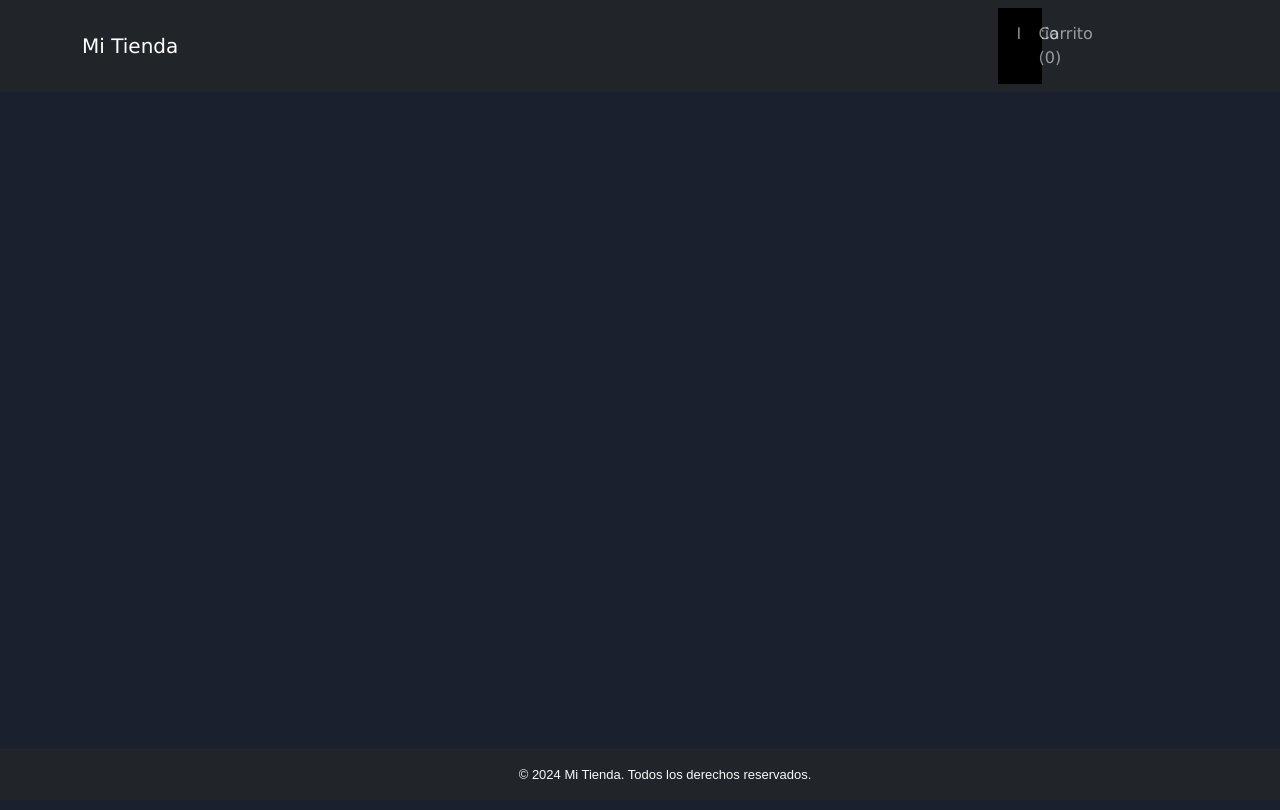
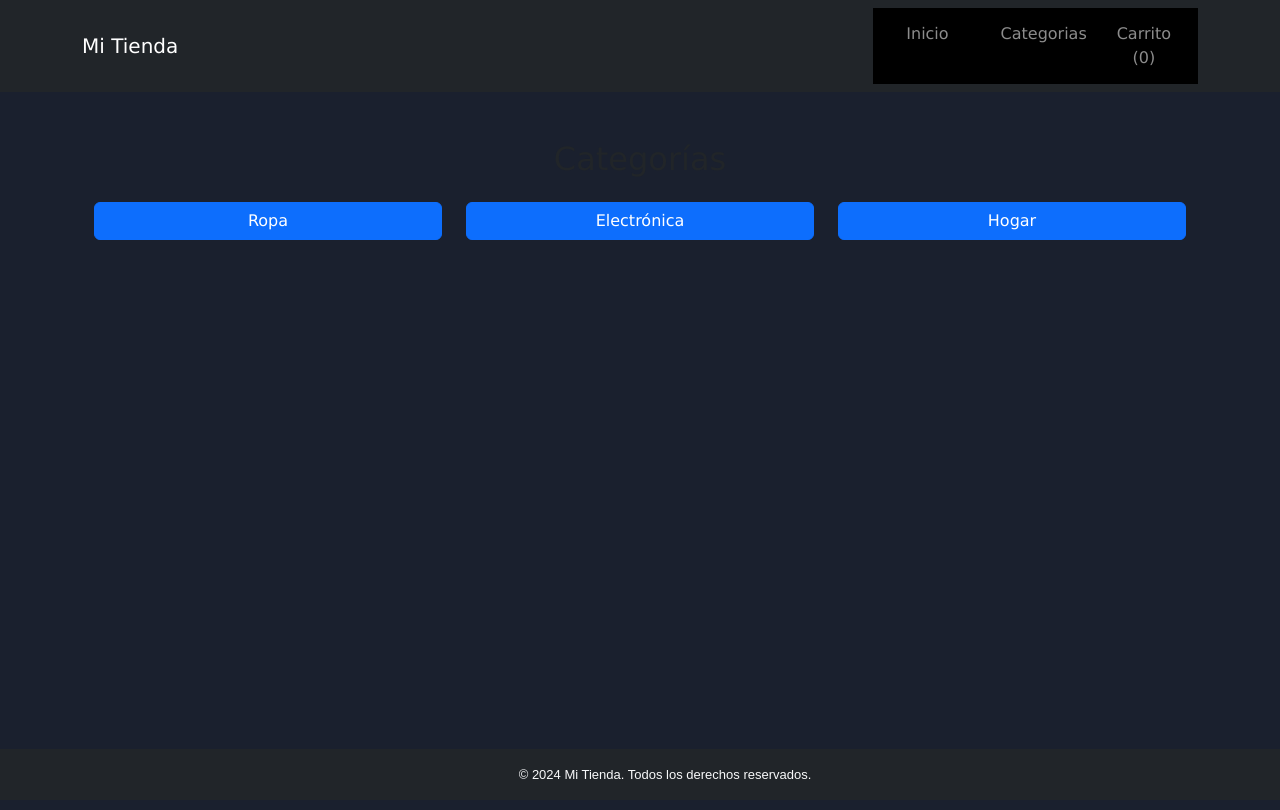
Before and after one commit to Leozegarra/Pagina_Web, a React (Vite) app in the folder PW/: page /Categorias in a window 1280 px wide. Built offline with nearby package versions, Linux system fonts and the light colour scheme.

Commit message:
lista categorias

```diff
--- a/PW/index.html
+++ b/PW/index.html
@@ -4,7 +4,7 @@
     <meta charset="UTF-8" />
     <link rel="icon" type="image/svg+xml" href="/vite.svg" />
     <meta name="viewport" content="width=device-width, initial-scale=1.0" />
-    <title>Vite + React ZEGARRA LE TONGUE</title>
+    <title>ZONA TECH</title>
   </head>
   <body>
     <div id="root"></div>
--- a/PW/src/App.jsx
+++ b/PW/src/App.jsx
@@ -7,6 +7,7 @@ import Home from './pages/Home/Home';
 import Cart from './pages/Cart/Cart';
 import Checkout from './pages/Checkout/Checkout';
 import OrderComplete from './pages/OrderComplete/OrderComplete';
+import Categorias from './pages/Categorias/Categorias';
 
 function App() {
   return (
@@ -17,6 +18,8 @@ function App() {
           <Route path="/cart" element={<Cart />} />
           <Route path="/checkout" element={<Checkout />} />
           <Route path="/order-complete" element={<OrderComplete />} />
+          <Route path="/Categorias" element={<Categorias />} />
+
         </Routes>
       </Layout>
     </CartProvider>
--- a/PW/src/components/layout/Layout.jsx
+++ b/PW/src/components/layout/Layout.jsx
@@ -14,10 +14,13 @@ const Layout = ({ children }) => {
           </button>
           <div className="collapse navbar-collapse" id="navbarNav">
             <ul className="navbar-nav ms-auto">
-              <li className="nav-item">
+              <li className="nav-item col-md-4">
                 <Link className="nav-link" to="/">Inicio</Link>
               </li>
-              <li className="nav-item">
+              <li className="nav-item col-md-4">
+                <Link className="nav-link" to="/Categorias">Categorias</Link>
+              </li>
+              <li className="nav-item col-md-4">
                 <Link className="nav-link" to="/cart">
                   Carrito ({cart.length})
                 </Link>
--- /dev/null
+++ b/PW/src/pages/Categorias/Categorias.jsx
@@ -0,0 +1,51 @@
+import React, { useState } from 'react';
+
+const Categorias = () => {
+  const [categoriaSeleccionada, setCategoriaSeleccionada] = useState(null);
+
+  const imagenes = {
+    ropa: 'https://via.placeholder.com/400x300?text=Ropa',
+    electronica: 'https://via.placeholder.com/400x300?text=Electronica',
+    hogar: 'https://via.placeholder.com/400x300?text=Hogar',
+  };
+
+  const handleClick = (categoria) => {
+    setCategoriaSeleccionada(categoria);
+  };
+
+  return (
+    <div className="container">
+      <h2 className="text-center my-4">Categorías</h2>
+      <div className="row">
+        <div className="col-md-4 mb-3">
+          <button className="btn btn-primary w-100" onClick={() => handleClick('ropa')}>
+            Ropa
+          </button>
+        </div>
+        <div className="col-md-4 mb-3">
+          <button className="btn btn-primary w-100" onClick={() => handleClick('electronica')}>
+            Electrónica
+          </button>
+        </div>
+        <div className="col-md-4 mb-3">
+          <button className="btn btn-primary w-100" onClick={() => handleClick('hogar')}>
+            Hogar
+          </button>
+        </div>
+      </div>
+
+      {categoriaSeleccionada && (
+        <div className="text-center mt-4">
+          <h4>{categoriaSeleccionada.charAt(0).toUpperCase() + categoriaSeleccionada.slice(1)}</h4>
+          <img
+            src={imagenes[categoriaSeleccionada]}
+            alt={categoriaSeleccionada}
+            className="img-fluid rounded shadow"
+          />
+        </div>
+      )}
+    </div>
+  );
+};
+
+export default Categorias;
```
Also changed, not shown: PW/src/pages/Categorias/components/Lista.jsx (added).
